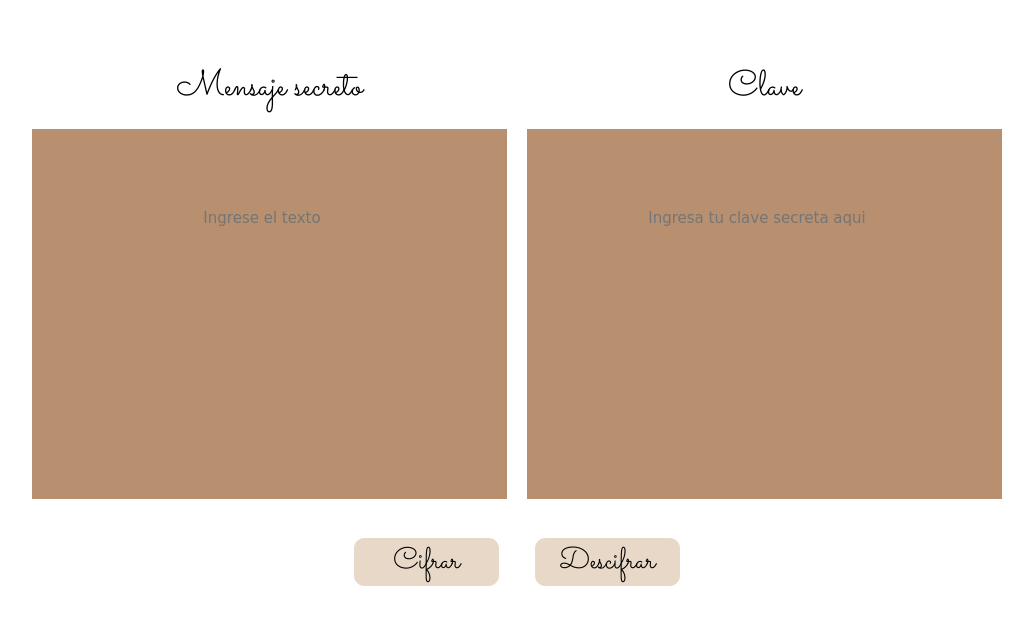
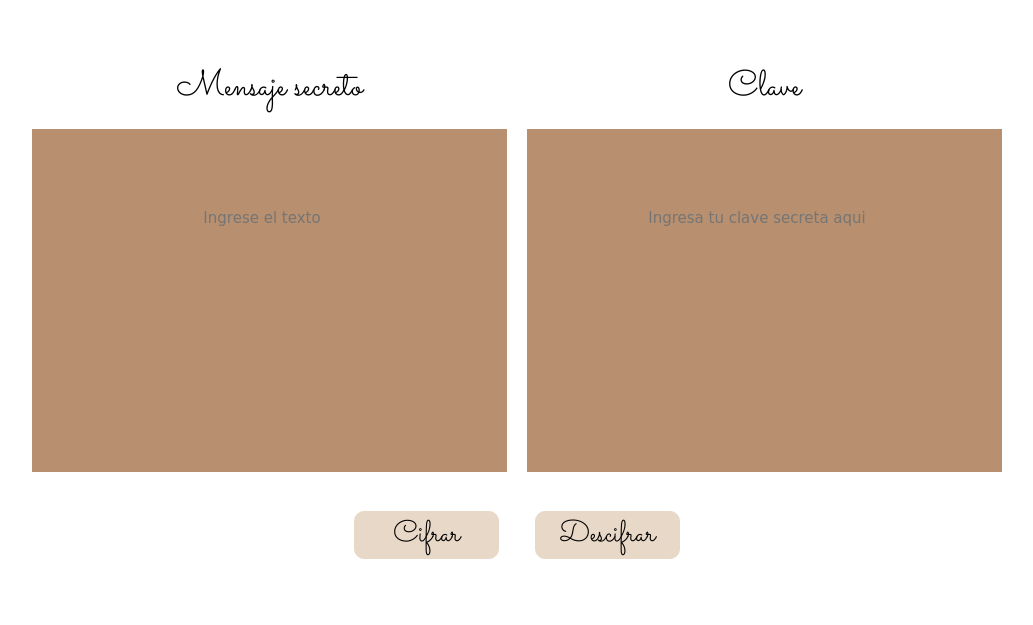
Before and after one commit to ori27-ops/ProyectoEncriptador, a plain HTML site: page index.html in a window 1280 px wide. Shown: the part 155-780 px from the top of the page, without its empty margins (123-1156 px from the left). Drawn offline with Linux system fonts and the light colour scheme.

Commit message:
Update style.css

```diff
--- a/assets/css/style.css
+++ b/assets/css/style.css
@@ -3,7 +3,7 @@
 body {
   text-align: center;
   font-family: "Sacramento", cursive;
-  background-image: url("../img/FONDO11.png");
+  background-image: url('../img/FONDO11.png');
   background-size: cover;
   background-position: center;
   background-repeat: no-repeat;
@@ -40,7 +40,7 @@ textarea {
   background-repeat: no-repeat;
   border: none;
   width: 410px;
-  height: 210px;
+  height: 183px;
   resize: none;
   padding: 80px 25px;
   padding-right: 40px;
```
